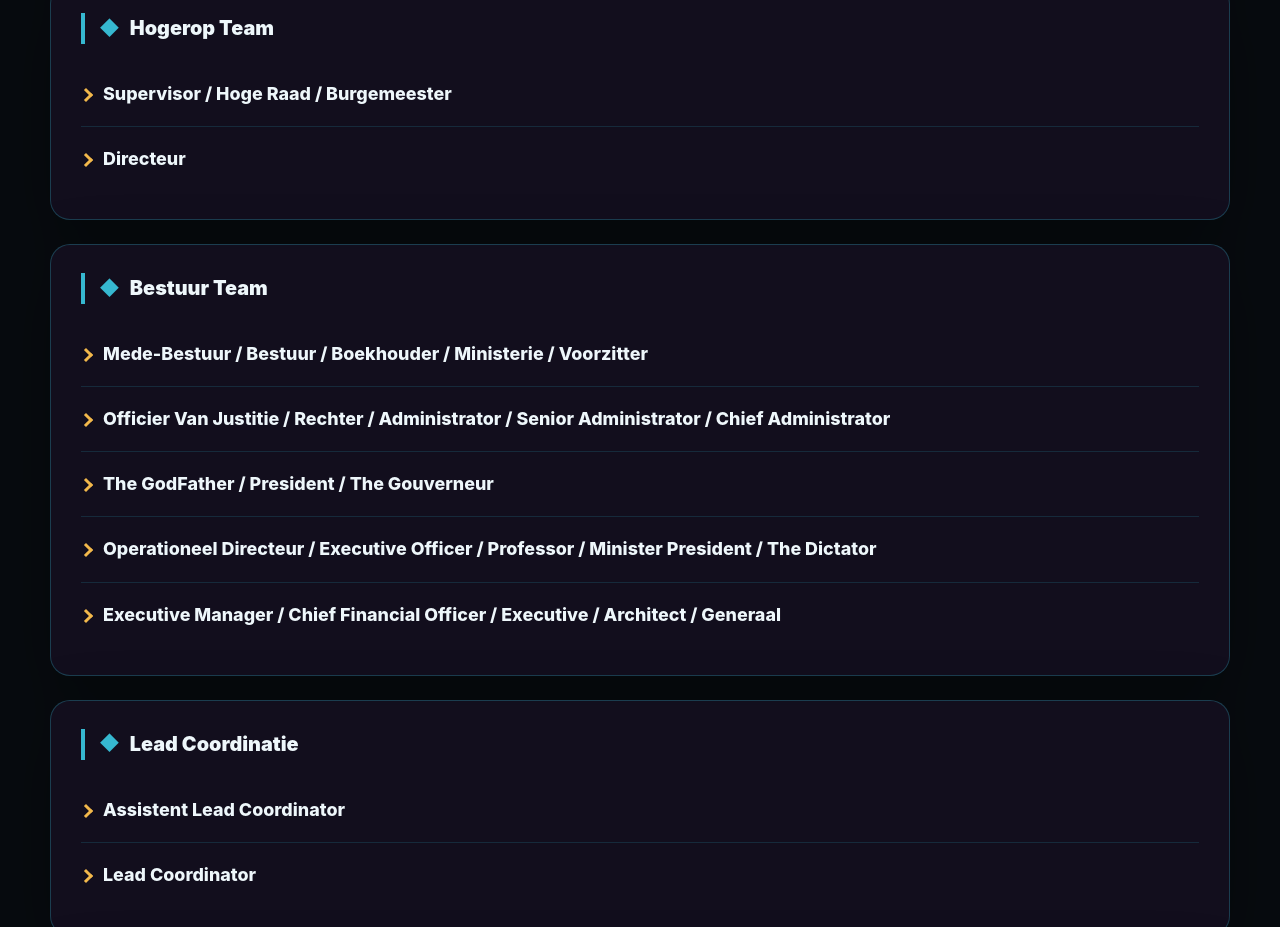
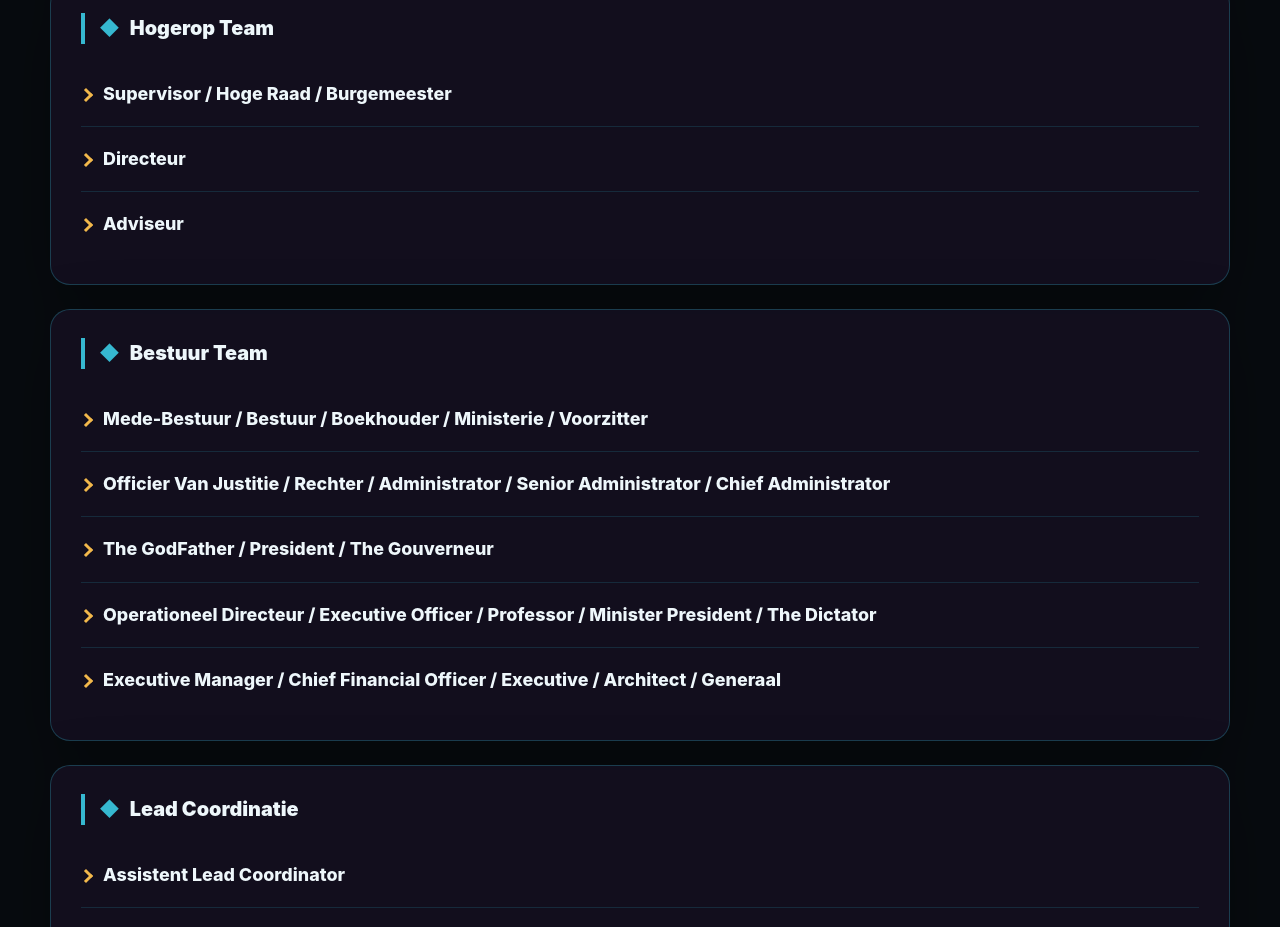
Before and after one commit to GillesVGB/amsterdam-staff, a website: page public/functies.html in a window 1280 px wide. Shown: the part 1500-2427 px from the top of the page. Drawn offline with Linux system fonts and the light colour scheme; no server answers.

Commit message:
Add adviseur staff function

```diff
--- a/public/functies.html
+++ b/public/functies.html
@@ -110,7 +110,13 @@
   </button><div id="functie-1-1" class="staff-functie-panel"><div class="staff-role-list"><button type="button" class="staff-role-chip staff-role-chip-unknown" data-role-name="Directeur" title="Discord rol laden">
     <span class="staff-role-dot"></span>
     <span class="staff-role-chip-text"><span class="staff-role-name">| Directeur</span><code class="staff-role-id-hint">Discord rol</code></span>
-  </button></div><p class="staff-functie-vanaf-label">Permissies:</p><ul class="staff-list staff-functie-perms"><li><span class="staff-angle">›</span>Alle voorgaande functies</li><li><span class="staff-angle">›</span>Ingame TX-Admin (noclip, bring, goto, taken)</li><li><span class="staff-angle">›</span>Eigen staffzaak</li></ul><p class="staff-functie-vanaf-label">Extra functies:</p><ul class="staff-list staff-functie-perms"><li><span class="staff-angle">›</span>Alle voorgaande functies</li></ul></div></div>
+  </button></div><p class="staff-functie-vanaf-label">Permissies:</p><ul class="staff-list staff-functie-perms"><li><span class="staff-angle">›</span>Alle voorgaande functies</li><li><span class="staff-angle">›</span>Ingame TX-Admin (noclip, bring, goto, taken)</li><li><span class="staff-angle">›</span>Eigen staffzaak</li></ul><p class="staff-functie-vanaf-label">Extra functies:</p><ul class="staff-list staff-functie-perms"><li><span class="staff-angle">›</span>Alle voorgaande functies</li></ul></div></div><div class="staff-functie-sectie"><button type="button" class="staff-functie-toggle" aria-expanded="false" aria-controls="functie-1-2">
+    <span class="staff-functie-chevron" aria-hidden="true"></span>
+    <span class="staff-functie-toggle-label">Adviseur</span>
+  </button><div id="functie-1-2" class="staff-functie-panel"><div class="staff-role-list"><button type="button" class="staff-role-chip staff-role-chip-unknown" data-role-id="1502448643901489213" data-role-name="Adviseur" title="Discord rol laden">
+    <span class="staff-role-dot"></span>
+    <span class="staff-role-chip-text"><span class="staff-role-name">| Adviseur</span><code class="staff-role-id-hint">Discord rol</code></span>
+  </button></div><p class="staff-functie-vanaf-label">Permissies:</p><ul class="staff-list staff-functie-perms"><li><span class="staff-angle">›</span>Alle voorgaande functies</li><li><span class="staff-angle">›</span>Advies geven aan het Hogerop Team</li><li><span class="staff-angle">›</span>Ondersteunen bij staffzaken en beslissingen</li></ul><p class="staff-functie-vanaf-label">Extra functies:</p><ul class="staff-list staff-functie-perms"><li><span class="staff-angle">›</span>Alle voorgaande functies mogelijk na overleg met Beheer</li></ul></div></div>
     </div>
     <div class="staff-card staff-functies-card">
       <div class="staff-card-title"><span class="staff-card-icon">◆</span>Bestuur Team</div>
```
